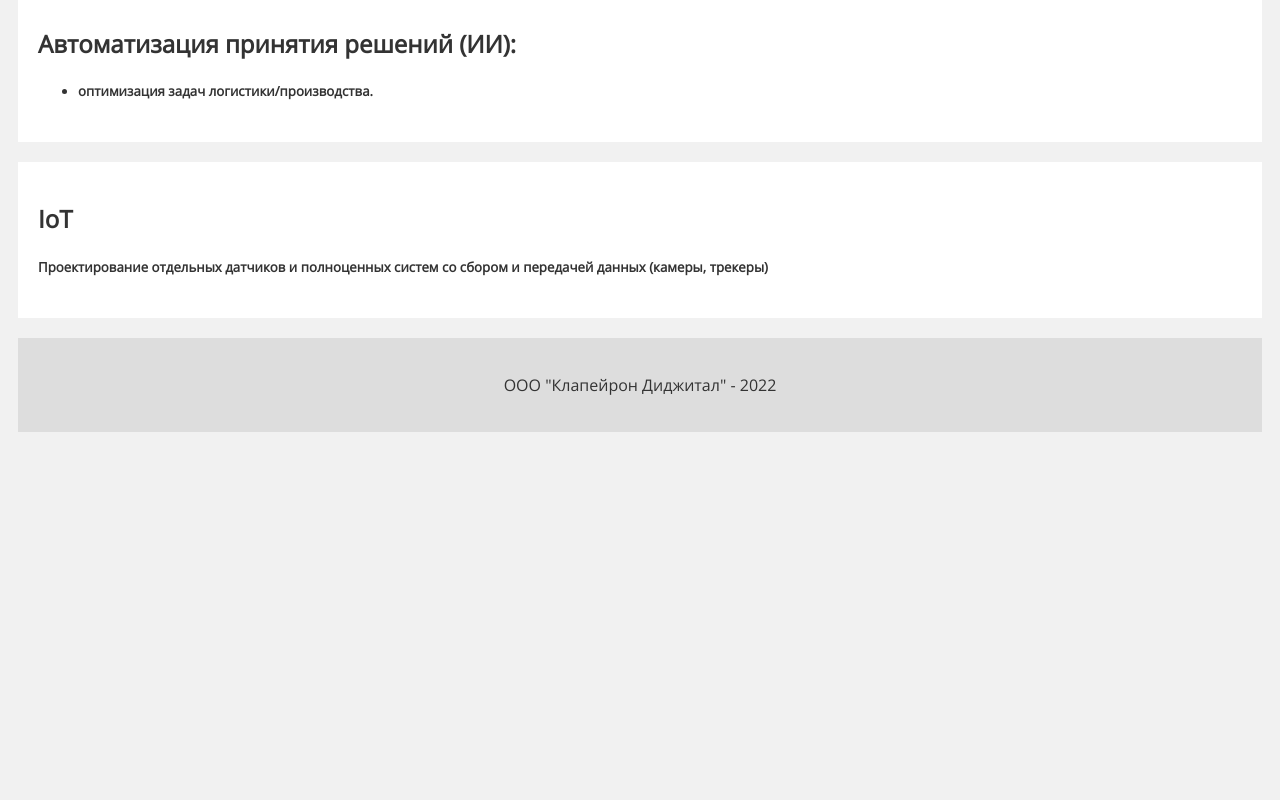
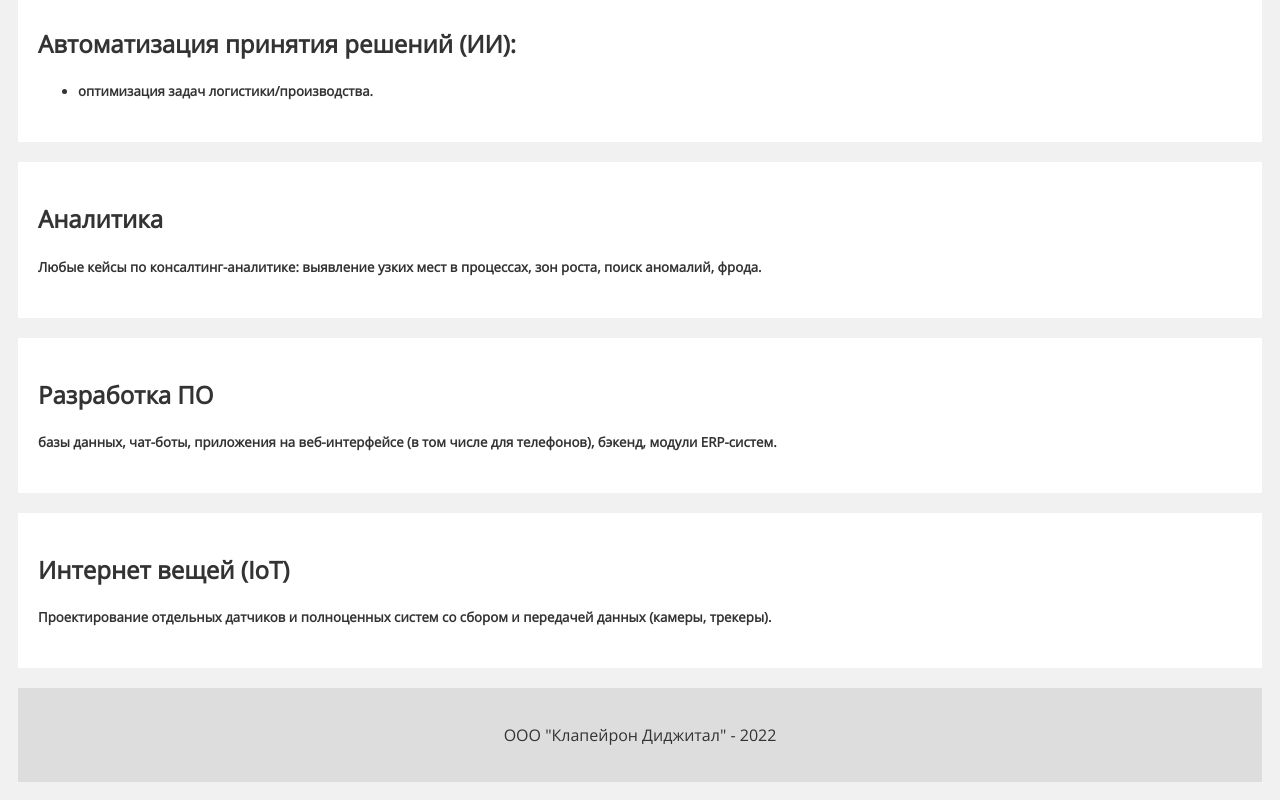
Before and after one commit to starrabb1t/clapeyron, a plain HTML site: page index.html in a window 1280 px wide. Shown: the part 858-1658 px from the top of the page. Before the commit the page ends 1308 px from the top, so only its background shows below. Drawn offline with Linux system fonts and the light colour scheme.

Commit message:
Update index.html

```diff
--- a/index.html
+++ b/index.html
@@ -57,9 +57,20 @@
                 <li>оптимизация задач логистики/производства.</li>
             </ul></h5>
         </div>
+
         <div class="card">
-            <h2>IoT</h2>
-            <h5>Проектирование отдельных датчиков и полноценных систем со сбором и передачей данных (камеры, трекеры)</h5>
+            <h2>Аналитика</h2>
+            <h5>Любые кейсы по консалтинг-аналитике: выявление узких мест в процессах, зон роста, поиск аномалий, фрода.</h5>
+        </div>
+
+        <div class="card">
+            <h2>Разработка ПО</h2>
+            <h5>базы данных, чат-боты, приложения на веб-интерфейсе (в том числе для телефонов), бэкенд, модули ERP-систем.</h5>
+        </div>
+
+        <div class="card">
+            <h2>Интернет вещей (IoT)</h2>
+            <h5>Проектирование отдельных датчиков и полноценных систем со сбором и передачей данных (камеры, трекеры).</h5>
         </div>
     </div>
 
```
